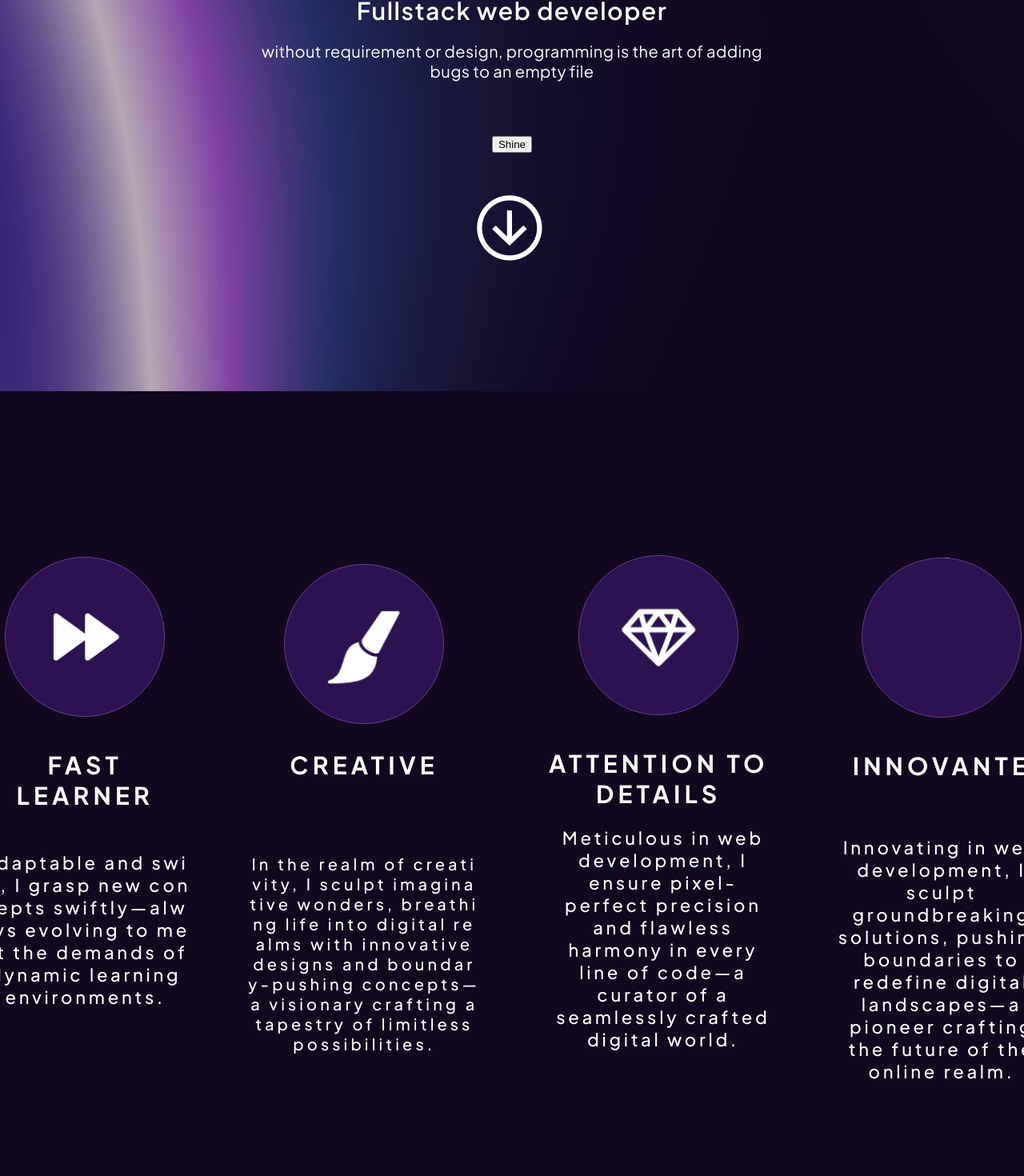
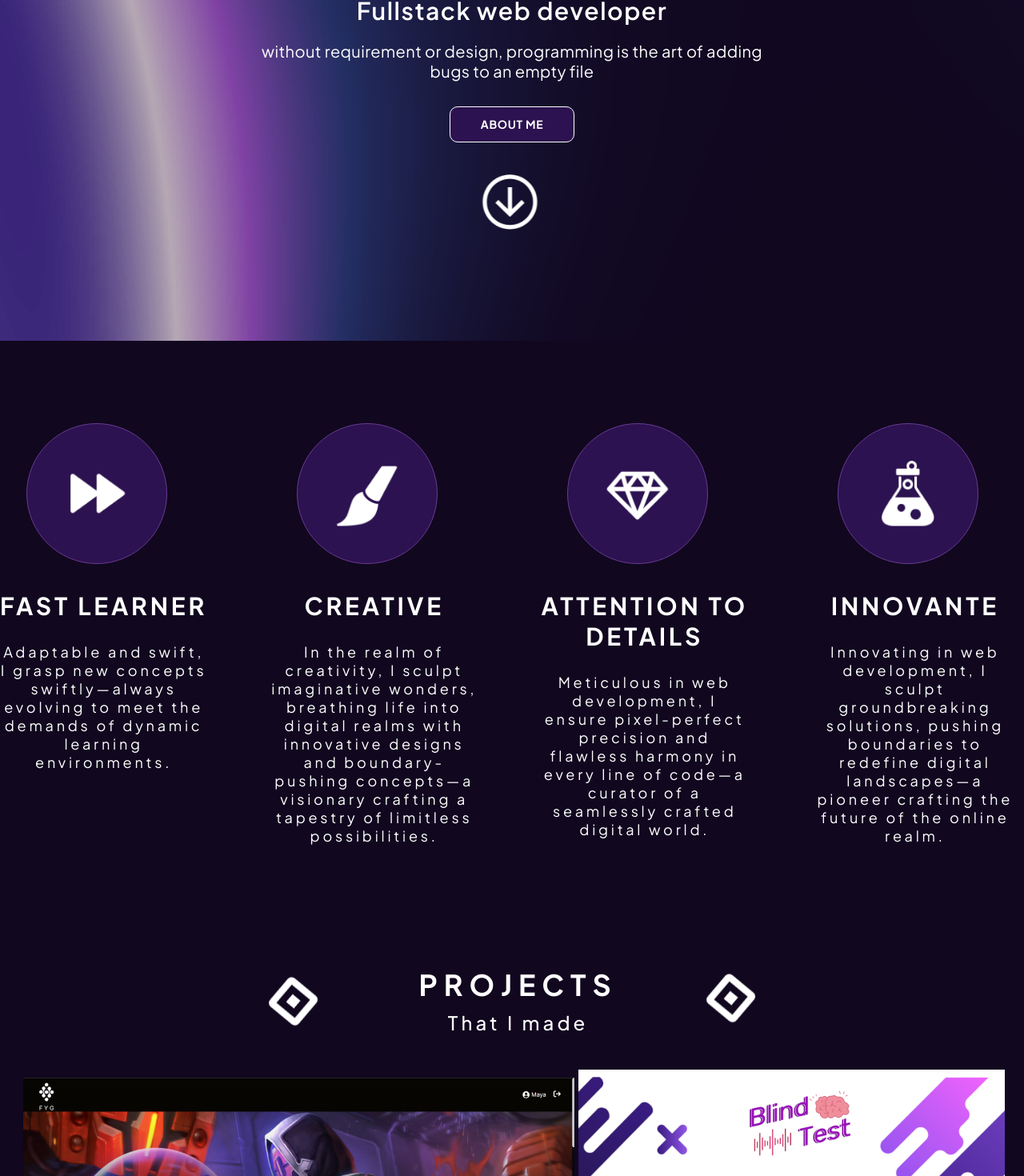
Before and after one commit to nahidath/MyPortofolio, a Next.js app in the folder myportfolio/: page / in a window 1280 px wide. Shown: the part 394-1864 px from the top of the page at 80% size. Built offline with nearby package versions, Linux system fonts and the light colour scheme.

Commit message:
fixing and optimise front design

```diff
--- a/myportfolio/src/app/css/home1.module.css
+++ b/myportfolio/src/app/css/home1.module.css
@@ -1,7 +1,7 @@
 .logoIcon {
     position: relative;
-    width: 5.94rem;
-    height: 4.38rem;
+    width: 3.94rem;
+    height: 3.38rem;
     object-fit: cover;
 }
 .home {
@@ -14,7 +14,18 @@
     width: 8.88rem;
     height: 1.73rem;
     flex-shrink: 0;
+    color: #fff;
 }
+.navlink{
+    text-decoration: none;
+}
+
+.navlink:hover{
+    text-decoration: underline #fff 2px;
+    text-underline-position: under;
+
+}
+
 .navbar {
     flex: 1;
     display: flex;
@@ -63,7 +74,6 @@
     position: relative;
     display: inline-block;
     width: 41.13rem;
-    height: 14.5rem;
     flex-shrink: 0;
 }
 .btn1 {
@@ -87,31 +97,27 @@
     line-break: anywhere;
     width: 100%;
 }
+
+.btnaboutme {
+    position: relative;
+    width: 17.5rem;
+    height: 4.06rem;
+    font-size: var(--font-size-3xl);
+}
 .aboutMe {
-    position: absolute;
     top: 1.31rem;
     left: 3.88rem;
     letter-spacing: 0.17em;
     display: flex;
     align-items: center;
     width: 9.74rem;
-    height: 1.49rem;
-}
-.btnaboutme {
-    position: relative;
-    width: 17.5rem;
-    height: 4.06rem;
-    font-size: var(--font-size-3xl);
-}
-.button {
+    height: 2.79rem;
     position: relative;
     margin: 0;
     padding: 17px 35px;
     outline: none;
     text-decoration: none;
-    display: flex;
     justify-content: center;
-    align-items: center;
     cursor: pointer;
     text-transform: uppercase;
     background-color: var(--color-midnightblue);
@@ -125,18 +131,18 @@
     transition: all 0.3s cubic-bezier(0.02, 0.01, 0.47, 1);
 }
 
-.button span {
+.aboutMe span {
     color: #ffffff;
     font-size: 14px;
     font-weight: 500;
     letter-spacing: 0.7px;
 }
 
-.button:hover {
+.aboutMe:hover {
     animation: rotate624 0.7s ease-in-out both;
 }
 
-.button:hover span {
+.aboutMe:hover span {
     animation: storm1261 0.7s ease-in-out both;
     animation-delay: 0.06s;
 }
@@ -185,17 +191,17 @@
     }
 }
 
-.btn-shine {
+.btnShine {
     border: 1px solid;
     overflow: hidden;
     position: relative;
 }
 
-.btn-shine span {
+.btnShine span {
     z-index: 20;
 }
 
-.btn-shine:after {
+.btnShine:after {
     background: #d9d9d9;
     content: "";
     height: 155px;
@@ -209,18 +215,42 @@
     z-index: -10;
 }
 
-.btn-shine:hover:after {
+.btnShine:hover:after {
     left: 120%;
     transition: all 550ms cubic-bezier(0.19, 1, 0.22, 1);
 }
-.scrollDownIcon {
-    position: relative;
+.scrollDownAnimated{
+    position: sticky;
+    margin-top: 0.69rem;
+    bottom: 0;
+    left: 50%;
+    transform: translateX(-50%);
     width: 6.25rem;
     height: 6.25rem;
     object-fit: cover;
+    animation: scrollDown 1.5s infinite;
+}
+@keyframes scrollDown {
+    0% {
+        transform: translateX(-50%) translateY(0);
+    }
+    50% {
+        transform: translateX(-50%) translateY(1rem);
+    }
+    100% {
+        transform: translateX(-50%) translateY(0);
+    }
+}
+
+
+
+.scrollDownIcon {
+    position: relative;
+    width: 5.25rem;
+    height: 5.25rem;
+    object-fit: cover;
 }
 .profile {
-    height: 46.69rem;
     display: flex;
     flex-direction: column;
     align-items: center;
@@ -241,24 +271,25 @@
     background-size: cover;
     background-repeat: no-repeat;
     background-position: top;
+    min-height: 100vh;
 }
 .circle {
-    position: absolute;
     top: 0rem;
     left: 0rem;
     border-radius: 50%;
     background-color: var(--color-midnightblue);
     border: 1px solid var(--color-darkslateblue);
     box-sizing: border-box;
-    width: 12.5rem;
-    height: 12.5rem;
+    width: 11rem;
+    height: 11rem;
+    display: flex;
+    align-items: center;
+    justify-content: center;
+    flex-direction: column;
 }
-.fastForwardIcon {
-    position: absolute;
-    top: 3.2rem;
-    left: 3.2rem;
-    width: 6.15rem;
-    height: 6.15rem;
+.circleInsideIcon {
+    width: 5.15rem;
+    height: 5.15rem;
     object-fit: cover;
 }
 .circleicon {
@@ -268,28 +299,19 @@
 }
 .adaptableAndSwift {
     margin: 0;
+    font-size: var(--font-size-2xl);
 }
-.blankLine {
-    margin: 0;
-    font-size: var(--font-size-xl);
-}
+
 .icontitletxt {
-    position: absolute;
-    top: 7.06rem;
-    left: 0.23rem;
     letter-spacing: 0.17em;
-    font-weight: 500;
     display: flex;
+    flex-direction: column;
+    gap: 1.69rem;
     align-items: center;
     width: 16.47rem;
-    height: 15.58rem;
 }
 .icontitle {
-    position: absolute;
-    top: 0rem;
-    left: 0rem;
     font-size: var(--font-size-11xl);
-    letter-spacing: 0.17em;
     text-transform: uppercase;
 }
 .icontxt {
@@ -306,136 +328,10 @@
     justify-content: center;
     gap: var(--gap-22xl);
 }
-.paintIcon {
-    position: absolute;
-    top: 3.21rem;
-    left: 3.17rem;
-    width: 6.15rem;
-    height: 6.15rem;
-    object-fit: cover;
-}
-.icontitletxt1 {
-    position: absolute;
-    top: 6.1rem;
-    left: 0rem;
-    letter-spacing: 0.17em;
-    font-weight: 500;
-    display: flex;
-    align-items: center;
-    width: 18.25rem;
-    height: 16rem;
-}
-.icontitle1 {
-    position: absolute;
-    top: 0rem;
-    left: 0.55rem;
-    font-size: var(--font-size-11xl);
-    letter-spacing: 0.17em;
-    text-transform: uppercase;
-    display: inline-block;
-    width: 17.12rem;
-    height: 2.33rem;
-}
-.icontxt1 {
-    position: relative;
-    width: 18.25rem;
-    height: 22.1rem;
-}
-.topskill1 {
-    flex: 1;
-    height: 40.27rem;
-    display: flex;
-    flex-direction: column;
-    align-items: center;
-    justify-content: center;
-    gap: 2rem;
-    font-size: var(--font-size-5xl);
-}
-.diamondIcon {
-    position: absolute;
-    top: 3.22rem;
-    left: 3.2rem;
-    width: 6.15rem;
-    height: 6.15rem;
-    object-fit: cover;
-}
-.icontitletxt2 {
-    position: absolute;
-    top: 6.88rem;
-    left: 0.94rem;
-    letter-spacing: 0.17em;
-    font-weight: 500;
-    display: flex;
-    align-items: center;
-    justify-content: center;
-    width: 18.07rem;
-    height: 16.06rem;
-}
-.icontitle2 {
-    position: absolute;
-    top: 0rem;
-    left: 0rem;
-    font-size: var(--font-size-11xl);
-    letter-spacing: 0.17em;
-    text-transform: uppercase;
-    display: inline-block;
-    width: 19.25rem;
-    height: 2.5rem;
-}
-.icontxt2 {
-    position: relative;
-    width: 19.25rem;
-    height: 22.94rem;
-}
-.topskill2 {
-    flex: 1;
-    height: 40.19rem;
-    display: flex;
-    flex-direction: column;
-    align-items: center;
-    justify-content: center;
-    gap: var(--gap-22xl);
-}
-.icontitletxt3 {
-    position: absolute;
-    top: 10.08rem;
-    left: 0rem;
-    letter-spacing: 0.17em;
-    font-weight: 500;
-    display: flex;
-    align-items: center;
-    justify-content: center;
-    width: 16.47rem;
-    height: 12.47rem;
-}
-.icontitle3 {
-    position: absolute;
-    top: 0rem;
-    left: 0.97rem;
-    font-size: var(--font-size-11xl);
-    letter-spacing: 0.17em;
-    text-transform: uppercase;
-    display: inline-block;
-    width: 14.5rem;
-    height: 1.87rem;
-}
-.icontxt3 {
-    position: relative;
-    width: 16.47rem;
-    height: 22.55rem;
-}
-.topskill3 {
-    flex: 1;
-    height: 39.06rem;
-    display: flex;
-    flex-direction: column;
-    align-items: center;
-    justify-content: center;
-    gap: var(--gap-22xl);
-}
+
 .secondblock {
     align-self: stretch;
-    height: 62.31rem;
+    height: 47.31rem;
     display: flex;
     flex-direction: row;
     align-items: center;
@@ -525,7 +421,7 @@
     flex-direction: column;
     align-items: center;
     justify-content: flex-start;
-    padding: 3.5rem 30.13rem 0rem;
+    /*padding: 3.5rem 30.13rem 0rem;*/
     box-sizing: border-box;
     font-size: var(--font-size-17xl);
 }
--- a/myportfolio/src/app/globals.css
+++ b/myportfolio/src/app/globals.css
@@ -16,6 +16,8 @@ body {
   --font-size-17xl: 2.25rem;
   --font-size-11xl: 1.88rem;
   --font-size-3xl: 1.38rem;
+  --font-size-s: 0.75rem;
+    --font-size-2xl: 1.13rem;
 
   /* Colors */
   --color-darkslateblue: #693b93;
@@ -25,7 +27,7 @@ body {
   /* Gaps */
   --gap-3xs: 0.63rem;
   --gap-xl: 1.25rem;
-  --gap-22xl: 2.56rem;
+  --gap-22xl: 0.56rem;
 
   /* Paddings */
   --padding-xl: 1.25rem;
--- a/myportfolio/src/app/home.tsx
+++ b/myportfolio/src/app/home.tsx
@@ -1,5 +1,7 @@
 import type { NextPage } from "next";
 import styles from "./css/home1.module.css";
+import Link from "next/link";
+
 
 const Home1: NextPage = () => {
     return (
@@ -8,9 +10,15 @@ const Home1: NextPage = () => {
                 <div className={styles.header}>
                     <img className={styles.logoIcon} alt="" src="/icons/logo.png" />
                     <div className={styles.navbar}>
+                        <Link href={"/"} className={styles.navlink}>
                             <div className={styles.home}>Home</div>
+                        </Link>
+                        <Link href={"/about"} className={styles.navlink}>
                             <div className={styles.home}>About</div>
+                        </Link>
+                        <Link href={"/resume"} className={styles.navlink}>
                             <div className={styles.home}>Resume</div>
+                        </Link>
                     </div>
                 </div>
                 <div className={styles.profile}>
@@ -30,17 +38,11 @@ const Home1: NextPage = () => {
                         </p>
                     </div>
                     <div className={styles.btnaboutme}>
-              {/*          <div className={styles.btn} />*/}
-              {/*          <div className={styles.aboutMe}>*/}
-              {/*<span className={styles.aboutMeTxtContainer}>*/}
-              {/*  <b className={styles.aboutMe1}>About me</b>*/}
-              {/*  <span className={styles.span}>{` `}</span>*/}
-              {/*</span>*/}
-              {/*          </div>*/}
-                        <button className="btn-shine button">
-                            <span>Shine</span>
+                        <button className={`${styles.btnShine} ${styles.aboutMe}`}>
+                            <span><b className={styles.aboutMe1}>About me</b></span>
                         </button>
                     </div>
+                    <div className={styles.scrollDownAnimated}>
                         <img
                             className={styles.scrollDownIcon}
                             alt=""
@@ -48,80 +50,86 @@ const Home1: NextPage = () => {
                         />
                     </div>
                 </div>
+            </div>
             <div className={styles.secondblock}>
                 <div className={styles.topskill}>
                     <div className={styles.circleicon}>
-                        <div className={styles.circle} />
+                        <div className={styles.circle}>
                             <img
-                            className={styles.fastForwardIcon}
+                                className={styles.circleInsideIcon}
                                 alt=""
                                 src="/icons/Fast_Forward.png"
                             />
                         </div>
+                    </div>
                     <div className={styles.icontxt}>
                         <div className={styles.icontitletxt}>
-              <span className={styles.aboutMeTxtContainer}>
+                            <b className={styles.icontitle}>Fast Learner</b>
                             <p className={styles.adaptableAndSwift}>
                                 Adaptable and swift, I grasp new concepts swiftly—always
                                 evolving to meet the demands of dynamic learning environments.
                             </p>
-                <p className={styles.blankLine}>&nbsp;</p>
-              </span>
                         </div>
-                        <b className={styles.icontitle}>Fast Learner</b>
+
                     </div>
                 </div>
-                <div className={styles.topskill1}>
+                <div className={styles.topskill}>
                     <div className={styles.circleicon}>
-                        <div className={styles.circle} />
-                        <img className={styles.paintIcon} alt="" src="/icons/Paint.png" />
+                        <div className={styles.circle}>
+                            <img className={styles.circleInsideIcon} alt="" src="/icons/Paint.png" />
                         </div>
-                    <div className={styles.icontxt1}>
-                        <div className={styles.icontitletxt1}>
-              <span className={styles.aboutMeTxtContainer}>
-                <p className={styles.adaptableAndSwift}>&nbsp;</p>
-                <p className={styles.adaptableAndSwift}>&nbsp;</p>
-                <p className={styles.blankLine}>
+                    </div>
+                    <div className={styles.icontxt}>
+                        <div className={styles.icontitletxt}>
+                            <b className={styles.icontitle}>CReative</b>
+                            <p className={styles.adaptableAndSwift}>
                                 In the realm of creativity, I sculpt imaginative wonders,
                                 breathing life into digital realms with innovative designs and
                                 boundary-pushing concepts—a visionary crafting a tapestry of
                                 limitless possibilities.
                             </p>
-              </span>
-                        </div>
-                        <b className={styles.icontitle1}>CReative</b>
                         </div>
                     </div>
-                <div className={styles.topskill2}>
+                </div>
+                <div className={styles.topskill}>
                     <div className={styles.circleicon}>
-                        <div className={styles.circle} />
-                        <img className={styles.diamondIcon} alt="" src="/icons/Diamond.png" />
+                        <div className={styles.circle}>
+                            <img className={styles.circleInsideIcon} alt="" src="/icons/Diamond.png" />
                         </div>
-                    <div className={styles.icontxt2}>
-                        <div className={styles.icontitletxt2}>
+
+                    </div>
+                    <div className={styles.icontxt}>
+                        <div className={styles.icontitletxt}>
+                            <b className={styles.icontitle}>attention to details</b>
+                            <p className={styles.adaptableAndSwift}>
                                 Meticulous in web development, I ensure pixel-perfect precision
                                 and flawless harmony in every line of code—a curator of a
                                 seamlessly crafted digital world.
-                        </div>
-                        <b className={styles.icontitle2}>attention to details</b>
+                            </p>
                         </div>
                     </div>
-                <div className={styles.topskill3}>
+                </div>
+                <div className={styles.topskill}>
                     <div className={styles.circleicon}>
-                        <div className={styles.circle} />
+                        <div className={styles.circle}>
                             <img
-                            className={styles.testTubeIcon}
+                                className={styles.circleInsideIcon}
                                 alt=""
-                            src="/icons/Test_Tube.png"
+                                src="/icons/TestTube.png"
                             />
                         </div>
-                    <div className={styles.icontxt3}>
-                        <div className={styles.icontitletxt3}>
+
+                    </div>
+                    <div className={styles.icontxt}>
+                        <div className={styles.icontitletxt}>
+                            <b className={styles.icontitle}>innovante</b>
+                            <p className={styles.adaptableAndSwift}>
                                 Innovating in web development, I sculpt groundbreaking solutions,
                                 pushing boundaries to redefine digital landscapes—a pioneer
                                 crafting the future of the online realm.
+                            </p>
                         </div>
-                        <b className={styles.icontitle3}>innovante</b>
+
                     </div>
                 </div>
             </div>
--- a/myportfolio/src/app/layout.tsx
+++ b/myportfolio/src/app/layout.tsx
@@ -5,8 +5,8 @@ import { Inter } from 'next/font/google'
 const inter = Inter({ subsets: ['latin'] })
 
 export const metadata: Metadata = {
-  title: 'Create Next App',
-  description: 'Generated by create next app',
+  title: 'N.G. Portfolio',
+  description: 'Portfolio of N.G.',
 }
 
 export default function RootLayout({
```
Also changed, not shown: myportfolio/public/icons/TestTube.png (renamed from myportfolio/public/icons/Test_Tube.png). Lines whose indentation alone changed are shown as unchanged.
